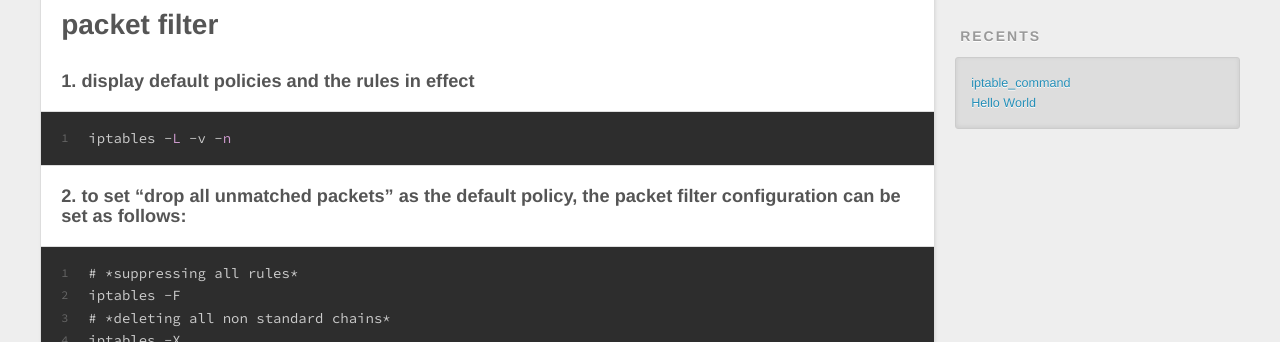
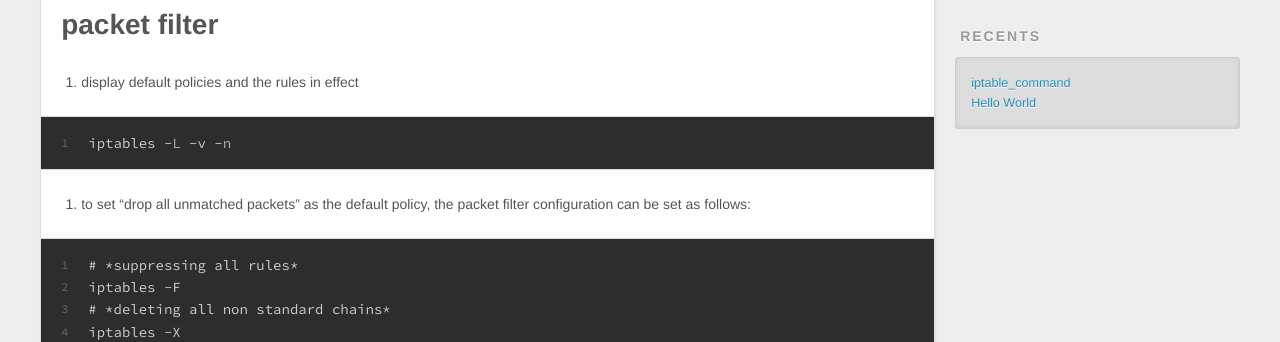
Before and after one commit to shiqian/shiqian.github.io, a plain HTML site: page 2015/05/17/iptable-command/index.html in a window 1280 px wide. Shown: the part 452-794 px from the top of the page. Drawn offline with nearby package versions, Linux system fonts and the light colour scheme.

Commit message:
Site updated: 2015-05-17 18:26:05

```diff
--- a/2015/05/17/iptable-command/index.html
+++ b/2015/05/17/iptable-command/index.html
@@ -5,18 +5,36 @@
 
   <title>iptable_command | Hexo</title>
   <meta name="viewport" content="width=device-width, initial-scale=1, maximum-scale=1">
-  <meta name="description" content="packet filter1. display default policies and the rules in effect1iptables -L -v -n
-2. to set “drop all unmatched packets” as the default policy, the packet filter configuration can be set as follows:1">
+  <meta name="description" content="packet filter
+display default policies and the rules in effect
+
+1iptables -L -v -n
+
+to set “drop all unmatched packets” as the default policy, the packet filter configuration can be set as follows:
+
+1">
 <meta property="og:type" content="article">
 <meta property="og:title" content="iptable_command">
 <meta property="og:url" content="http://yoursite.com/2015/05/17/iptable-command/index.html">
 <meta property="og:site_name" content="Hexo">
-<meta property="og:description" content="packet filter1. display default policies and the rules in effect1iptables -L -v -n
-2. to set “drop all unmatched packets” as the default policy, the packet filter configuration can be set as follows:1">
+<meta property="og:description" content="packet filter
+display default policies and the rules in effect
+
+1iptables -L -v -n
+
+to set “drop all unmatched packets” as the default policy, the packet filter configuration can be set as follows:
+
+1">
 <meta name="twitter:card" content="summary">
 <meta name="twitter:title" content="iptable_command">
-<meta name="twitter:description" content="packet filter1. display default policies and the rules in effect1iptables -L -v -n
-2. to set “drop all unmatched packets” as the default policy, the packet filter configuration can be set as follows:1">
+<meta name="twitter:description" content="packet filter
+display default policies and the rules in effect
+
+1iptables -L -v -n
+
+to set “drop all unmatched packets” as the default policy, the packet filter configuration can be set as follows:
+
+1">
 
     <link rel="alternative" href="/atom.xml" title="Hexo" type="application/atom+xml">
 
@@ -84,8 +102,14 @@
 
     <div class="article-entry" itemprop="articleBody">
 
-        <h1 id="packet_filter">packet filter</h1><h3 id="1-_display_default_policies_and_the_rules_in_effect">1. display default policies and the rules in effect</h3><figure class="highlight stata"><table><tr><td class="gutter"><pre><span class="line">1</span><br></pre></td><td class="code"><pre><span class="line">iptables -<span class="keyword">L</span> -v -<span class="keyword">n</span></span><br></pre></td></tr></table></figure>
-<h3 id="2-_to_set_“drop_all_unmatched_packets”_as_the_default_policy,_the_packet_filter_configuration_can_be_set_as_follows:">2. to set “drop all unmatched packets” as the default policy, the packet filter configuration can be set as follows:</h3><figure class="highlight sql"><table><tr><td class="gutter"><pre><span class="line">1</span><br><span class="line">2</span><br><span class="line">3</span><br><span class="line">4</span><br><span class="line">5</span><br><span class="line">6</span><br><span class="line">7</span><br><span class="line">8</span><br><span class="line">9</span><br></pre></td><td class="code"><pre><span class="line"># *suppressing all rules*</span><br><span class="line">iptables -F</span><br><span class="line"># *deleting all non standard chains*</span><br><span class="line">iptables -X</span><br><span class="line"></span><br><span class="line"># *basic policy: <span class="operator"><span class="keyword">drop</span> every packet*</span><br><span class="line">iptables -P <span class="keyword">INPUT</span> <span class="keyword">DROP</span></span><br><span class="line">iptables -P <span class="keyword">OUTPUT</span> <span class="keyword">DROP</span></span><br><span class="line">iptables -P FORWARD <span class="keyword">DROP</span></span></span><br></pre></td></tr></table></figure>
+        <h1 id="packet_filter">packet filter</h1><ol>
+<li>display default policies and the rules in effect</li>
+</ol>
+<figure class="highlight stata"><table><tr><td class="gutter"><pre><span class="line">1</span><br></pre></td><td class="code"><pre><span class="line">iptables -<span class="keyword">L</span> -v -<span class="keyword">n</span></span><br></pre></td></tr></table></figure>
+<ol>
+<li>to set “drop all unmatched packets” as the default policy, the packet filter configuration can be set as follows:</li>
+</ol>
+<figure class="highlight sql"><table><tr><td class="gutter"><pre><span class="line">1</span><br><span class="line">2</span><br><span class="line">3</span><br><span class="line">4</span><br><span class="line">5</span><br><span class="line">6</span><br><span class="line">7</span><br><span class="line">8</span><br><span class="line">9</span><br></pre></td><td class="code"><pre><span class="line"># *suppressing all rules*</span><br><span class="line">iptables -F</span><br><span class="line"># *deleting all non standard chains*</span><br><span class="line">iptables -X</span><br><span class="line"></span><br><span class="line"># *basic policy: <span class="operator"><span class="keyword">drop</span> every packet*</span><br><span class="line">iptables -P <span class="keyword">INPUT</span> <span class="keyword">DROP</span></span><br><span class="line">iptables -P <span class="keyword">OUTPUT</span> <span class="keyword">DROP</span></span><br><span class="line">iptables -P FORWARD <span class="keyword">DROP</span></span></span><br></pre></td></tr></table></figure>
 
     </div>
     <footer class="article-footer">
```
Also changed, not shown: index.html (+8 -2 lines).
